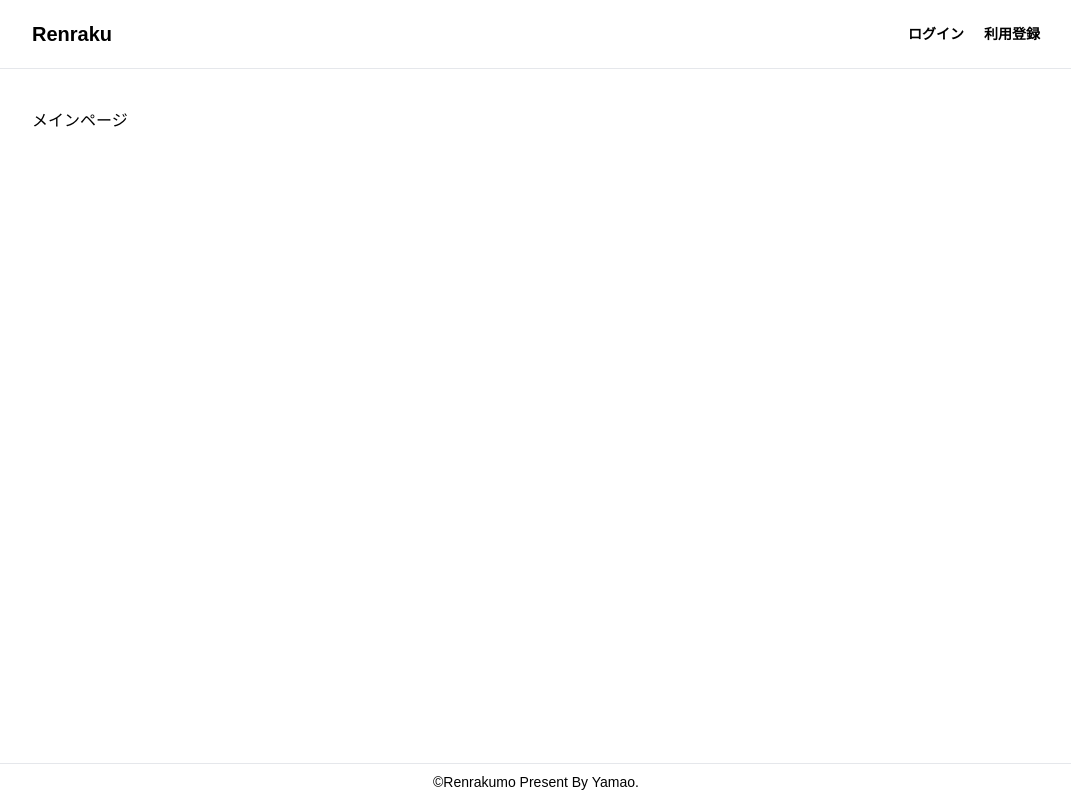
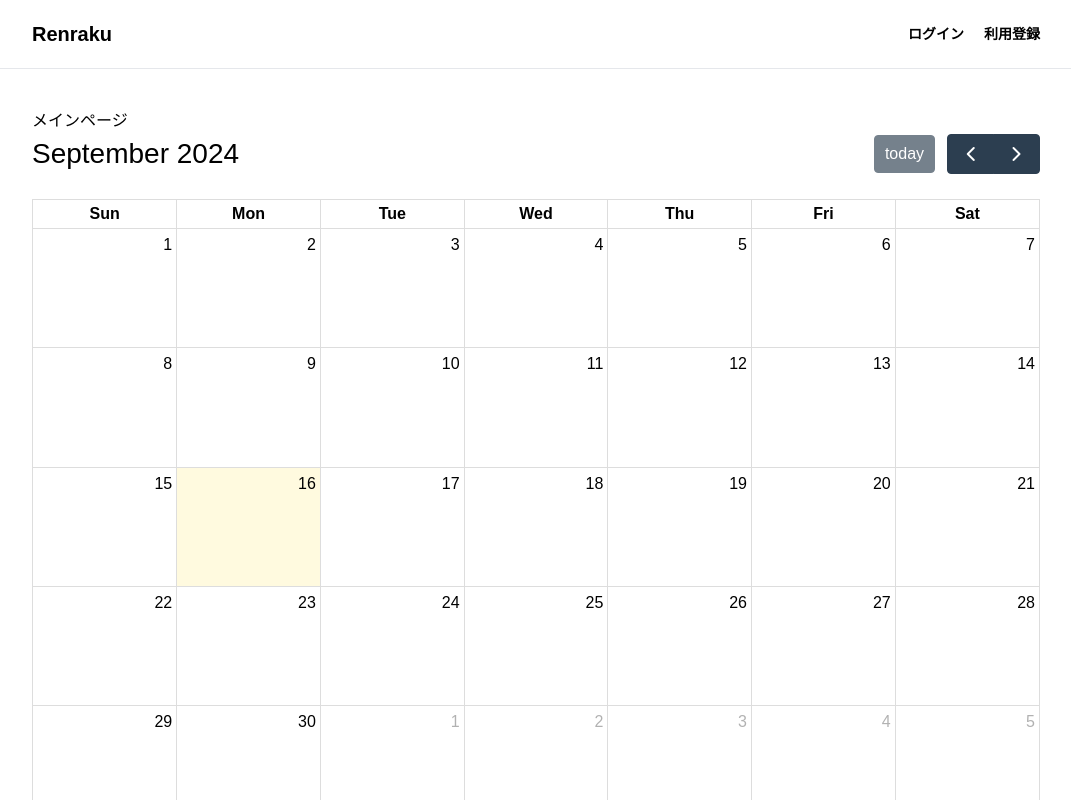
Before and after one commit to a-oyama/renrakumo_sv, a Next.js app: page / in a window 1280 px wide. Shown: the top 800 px of the page, without its empty margins (104-1175 px from the left). Built offline with nearby package versions, Linux system fonts and the light colour scheme; no server answers; a web font is replaced by a local one.

Commit message:
fullcalendar表示

```diff
--- a/app/(main)/page.tsx
+++ b/app/(main)/page.tsx
@@ -1,9 +1,18 @@
 // メインページ
+import React from 'react'
+import FullCalendar from "@fullcalendar/react"
+import dayGridPlugin from '@fullcalendar/daygrid'
 
 const MainPage = () => {
     return (
       <div>
         <div>メインページ</div>
+        <div>
+
+        <FullCalendar
+         plugins={[dayGridPlugin]}
+         initialView="dayGridMonth" />
+        </div>
       </div>
     )
   }
```
